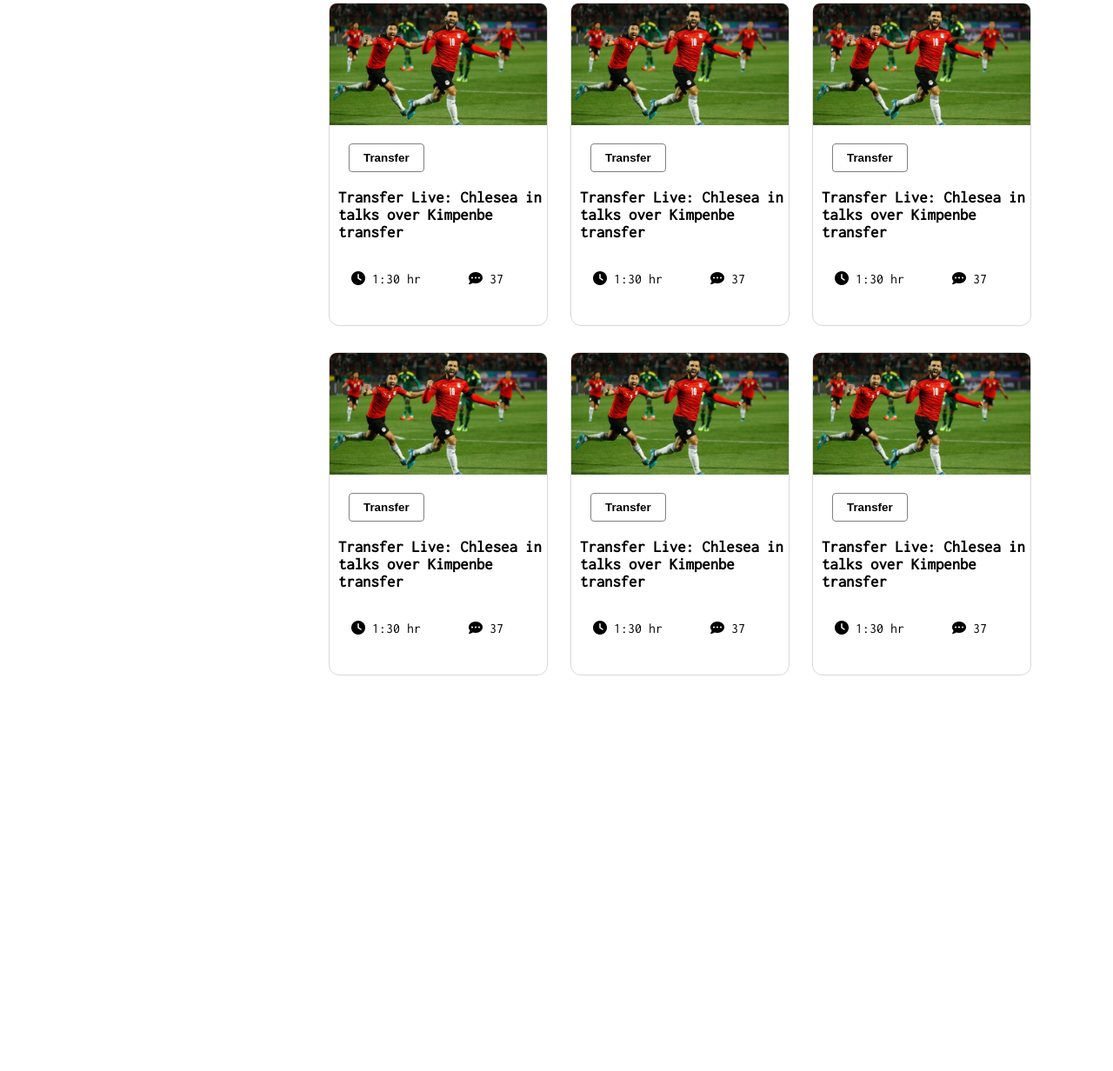
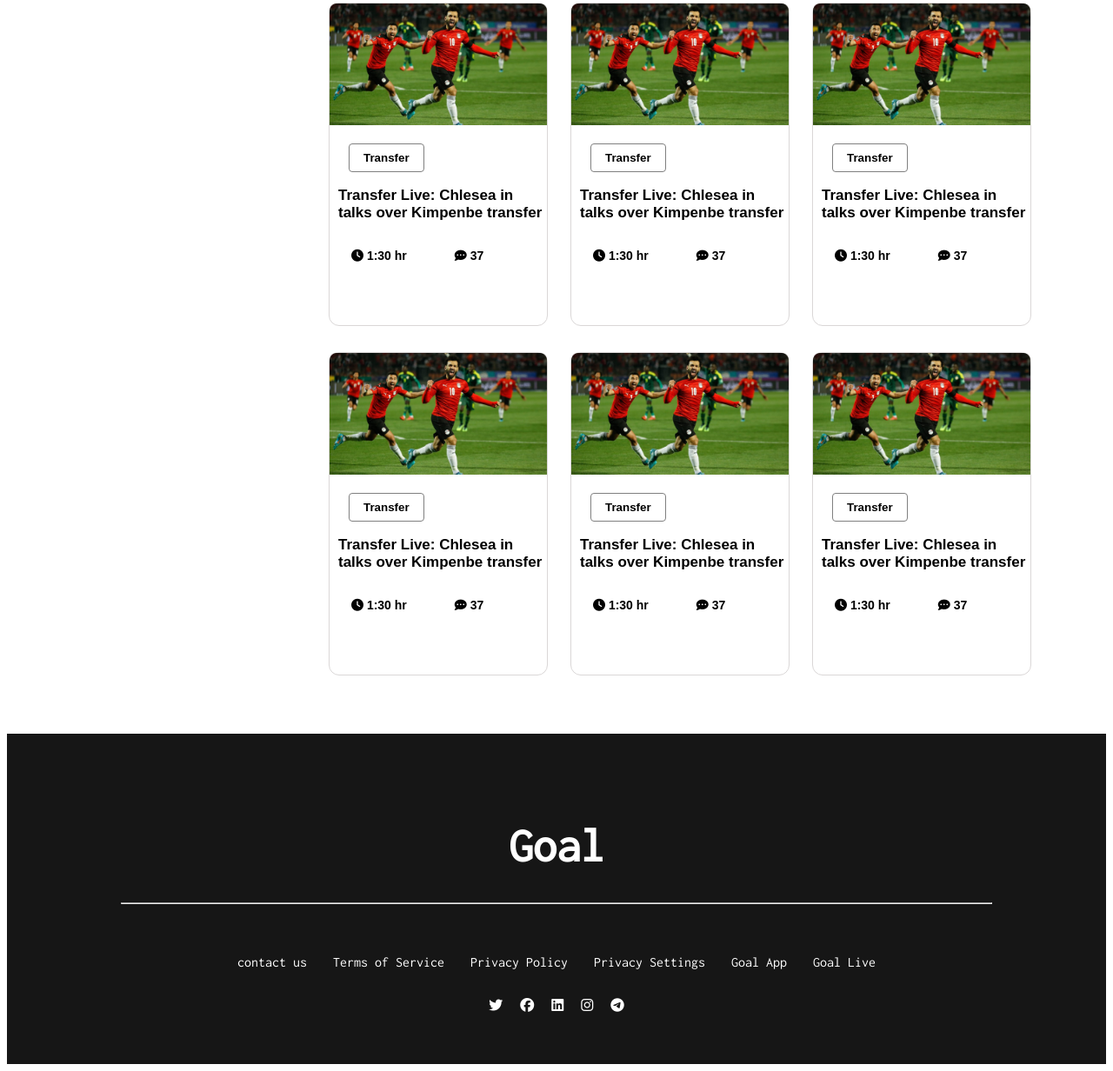
Before and after one commit to miavay/World-Cup-Update, a plain HTML site: page index.html in a window 1280 px wide. Shown: the part 1115-2347 px from the top of the page at 87% size. Before the commit the page ends 1930 px from the top, so only its background shows below. Drawn offline with Linux system fonts and the light colour scheme.

Commit message:
footer added

```diff
--- a/index.html
+++ b/index.html
@@ -51,8 +51,8 @@
                     </div>
                     <div class="blog-info">
                         <button class="transfer">Transfer</button>
-                        <h3>Transfer Live: Chlesea in talks
-                            over Kimpenbe transfer</h3>
+                        <p>Transfer Live: Chlesea in talks
+                            over Kimpenbe transfer</p>
                         <div class="comment">
                             <div><p><i class="fa-solid fa-clock"></i> 1:30 hr</p></div>
                             <div><p><i class="fa-solid fa-comment-dots"></i> 37</p></div>
@@ -65,8 +65,8 @@
                     </div>
                     <div class="blog-info">
                         <button class="transfer">Transfer</button>
-                        <h3>Transfer Live: Chlesea in talks
-                            over Kimpenbe transfer</h3>
+                        <p>Transfer Live: Chlesea in talks
+                            over Kimpenbe transfer</p>
                         <div class="comment">
                             <div><p><i class="fa-solid fa-clock"></i> 1:30 hr</p></div>
                             <div><p><i class="fa-solid fa-comment-dots"></i> 37</p></div>
@@ -79,8 +79,8 @@
                     </div>
                     <div class="blog-info">
                         <button class="transfer">Transfer</button>
-                        <h3>Transfer Live: Chlesea in talks
-                            over Kimpenbe transfer</h3>
+                        <p>Transfer Live: Chlesea in talks
+                            over Kimpenbe transfer</p>
                         <div class="comment">
                             <div><p><i class="fa-solid fa-clock"></i> 1:30 hr</p></div>
                             <div><p><i class="fa-solid fa-comment-dots"></i> 37</p></div>
@@ -93,8 +93,8 @@
                     </div>
                     <div class="blog-info">
                         <button class="transfer">Transfer</button>
-                        <h3>Transfer Live: Chlesea in talks
-                            over Kimpenbe transfer</h3>
+                        <p>Transfer Live: Chlesea in talks
+                            over Kimpenbe transfer</p>
                         <div class="comment">
                             <div><p><i class="fa-solid fa-clock"></i> 1:30 hr</p></div>
                             <div><p><i class="fa-solid fa-comment-dots"></i> 37</p></div>
@@ -107,8 +107,8 @@
                     </div>
                     <div class="blog-info">
                         <button class="transfer">Transfer</button>
-                        <h3>Transfer Live: Chlesea in talks
-                            over Kimpenbe transfer</h3>
+                        <p>Transfer Live: Chlesea in talks
+                            over Kimpenbe transfer</p>
                         <div class="comment">
                             <div><p><i class="fa-solid fa-clock"></i> 1:30 hr</p></div>
                             <div><p><i class="fa-solid fa-comment-dots"></i> 37</p></div>
@@ -121,8 +121,8 @@
                     </div>
                     <div class="blog-info">
                         <button class="transfer">Transfer</button>
-                        <h3>Transfer Live: Chlesea in talks
-                            over Kimpenbe transfer</h3>
+                        <p>Transfer Live: Chlesea in talks
+                            over Kimpenbe transfer</p>
                         <div class="comment">
                             <div><p><i class="fa-solid fa-clock"></i> 1:30 hr</p></div>
                             <div><p><i class="fa-solid fa-comment-dots"></i> 37</p></div>
@@ -135,8 +135,8 @@
                     </div>
                     <div class="blog-info">
                         <button class="transfer">Transfer</button>
-                        <h3>Transfer Live: Chlesea in talks
-                            over Kimpenbe transfer</h3>
+                        <p>Transfer Live: Chlesea in talks
+                            over Kimpenbe transfer</p>
                         <div class="comment">
                             <div><p><i class="fa-solid fa-clock"></i> 1:30 hr</p></div>
                             <div><p><i class="fa-solid fa-comment-dots"></i> 37</p></div>
@@ -149,8 +149,8 @@
                     </div>
                     <div class="blog-info">
                         <button class="transfer">Transfer</button>
-                        <h3>Transfer Live: Chlesea in talks
-                            over Kimpenbe transfer</h3>
+                        <p>Transfer Live: Chlesea in talks
+                            over Kimpenbe transfer</p>
                         <div class="comment">
                             <div><p><i class="fa-solid fa-clock"></i> 1:30 hr</p></div>
                             <div><p><i class="fa-solid fa-comment-dots"></i> 37</p></div>
@@ -163,8 +163,8 @@
                     </div>
                     <div class="blog-info">
                         <button class="transfer">Transfer</button>
-                        <h3>Transfer Live: Chlesea in talks
-                            over Kimpenbe transfer</h3>
+                        <p>Transfer Live: Chlesea in talks
+                            over Kimpenbe transfer</p>
                         <div class="comment">
                             <div><p><i class="fa-solid fa-clock"></i> 1:30 hr</p></div>
                             <div><p><i class="fa-solid fa-comment-dots"></i> 37</p></div>
@@ -175,8 +175,26 @@
             </div>
         </div>
     </section>
-
-
+    <footer class="footer">
+        <h1>
+            Goal
+        </h1>
+        <hr>
+        <div class="links">
+            <a href="#"><div>contact us</div></a>
+            <a href="#"><div>Terms of Service</div></a>
+            <a href="#"><div>Privacy Policy</div></a>
+            <a href="#"><div>Privacy Settings</div></a>
+            <a href="#"><div>Goal App</div></a>
+            <a href="#"><div>Goal Live</div></a>
+        </div>
+        <div class="social-link">
+            <div><a target="_blank" href="https://twitter.com/mayshamunni"><i class="fa-brands fa-twitter"></i></a></div>
+            <div><a target="_blank"  href="https://www.facebook.com/nazir.vay"><i class="fa-brands fa-facebook"></i></a></div>
+            <div><a target="_blank"  href="https://www.linkedin.com/in/nazirvay/"><i class="fa-brands fa-linkedin"></i></a></div>
+            <div><a target="_blank"  href="https://www.instagram.com/naxirvay/"><i class="fa-brands fa-instagram"></i></a></div>
+            <div><a target="_blank"  href="https://t.me/attikka"><i class="fa-brands fa-telegram"></i></a></div>
+        </div>
     </footer>
 </body>
 </html>
--- a/style.css
+++ b/style.css
@@ -2,7 +2,7 @@
 first section
 --------------- */
 body{
-    font-family: 'Inconsolata', monospace
+    font-family: 'Inconsolata', monospace;
 }
 .container{
     background-color: #161616;
@@ -66,6 +66,7 @@ secont section started
     font-weight: 550;
     font-size: 15px ;
     cursor: pointer;
+    font-family: Marker Felt, fantasy;
 }
 .lives-buttons button:hover{
     background-color: red;
@@ -97,6 +98,12 @@ secont section started
 }
 .blog-info{
     padding-left: 10px ;
+
+}
+.blog-info p{
+    font-size: 17px;
+    font-weight: 600;
+    font-family: Marker Felt, fantasy;
 }
 .comment{
     display: flex;
@@ -105,7 +112,8 @@ secont section started
 }
 .comment p{
     cursor: pointer;
-    transition: 1s;
+    font-size: 14px;
+    font-family: Marker Felt, fantasy;
 }
 
 .comment div {
@@ -126,3 +134,45 @@ secont section started
     background-color: red;
     cursor: pointer;
 }
+
+/* Footer */
+.footer{
+    height: 380px;
+    background-color: #161616;
+    width: 100%;
+    margin: 0;
+}
+.footer h1{
+    padding-top: 100px;
+    text-align: center;
+    color: white;
+    font-size: 55px;
+}
+.footer hr{
+    width: 1000px;
+    color: white;
+}
+.links{
+    display: flex;
+    justify-content: center;
+    padding-top: 35px;
+
+}
+.links a{
+    text-decoration: none;
+    padding: 15px;
+    color: white;
+
+}
+.social-link{
+    display: flex;
+    justify-content: center;
+    padding-top: 18px;
+
+}
+.social-link a{
+    text-decoration: none;
+    color: white;
+    padding: 10px;
+
+}
```
